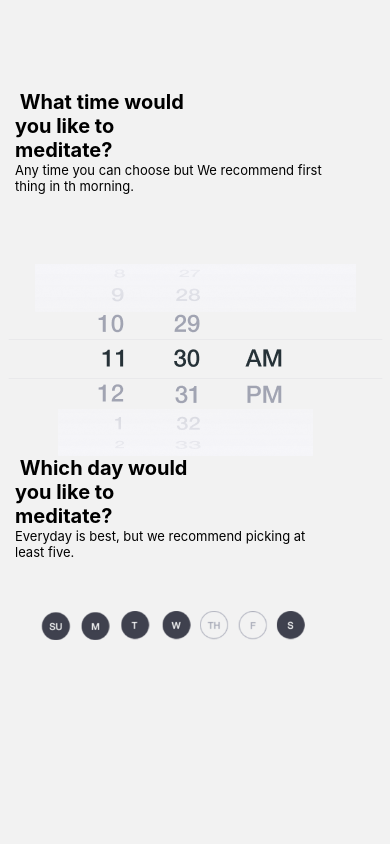
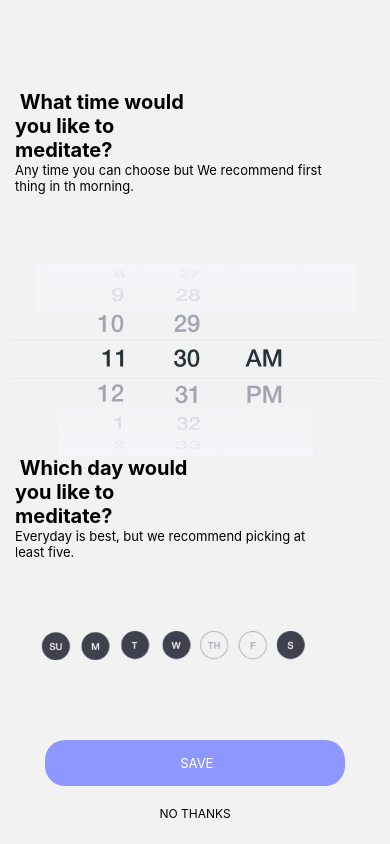
Before and after one commit to jerrinnah/med-mobileApp, a React Native app: screen /reminders in a window 390 px wide. Built offline with nearby package versions, Linux system fonts and the light colour scheme.

Commit message:
Fixed break in Reminder screen

```diff
--- a/screens/Reminders.jsx
+++ b/screens/Reminders.jsx
@@ -1,5 +1,5 @@
 import React from "react";
-import { View, Text, StyleSheet, Image } from "react-native";
+import { View, Text, StyleSheet, Image, Pressable } from "react-native";
 
 const Reminders = (props) => {
   return (
@@ -27,6 +27,11 @@ const Reminders = (props) => {
 
       </View>
       <Image style={styles.dateImg} source={require('../assets/dates.png')}/>
+      <Pressable onPress={() => props.navigation.navigate('signup')} style={styles.button}>
+          <Text style={styles.white}> SAVE</Text>
+        </Pressable>
+        <Text style={styles.paragraph}>NO THANKS</Text>
+
     </View>
   );
 };
@@ -60,8 +65,28 @@ const styles = StyleSheet.create({
     marginLeft:20,
     width:350,
     padding:10,
-    marginTop:50,
+    marginTop:70,
+  },
+
+  white: {
+    color: 'white',
+    fontSize: 13,
+  },
+
+  button:{
+    marginTop: 80,
+    alignItems:'center',
+    justifyContent:'center',
+    width:300,
+    padding: 15,
+    borderRadius:20,
+    backgroundColor: '#8E97FD',
+  },
+  paragraph:{
+    marginTop:20,
+    fontSize:12,
   }
+
 });
 
 export default Reminders;
```
